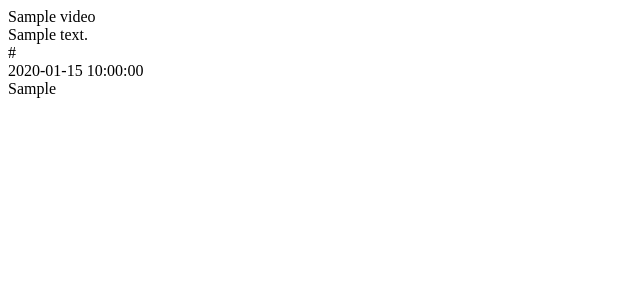
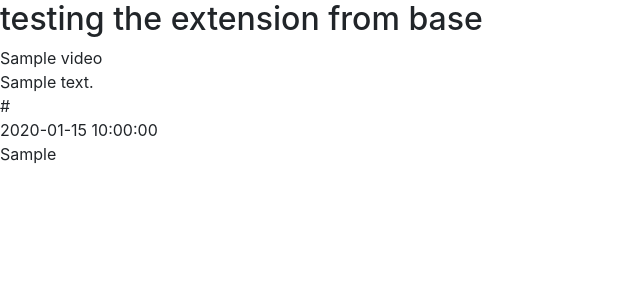
Before and after one commit to Rexayo/mograph.gallery, a Flask app: page / in a window 1280 px wide. Shown: the top 300 px of the page, without its empty margins (0-640 px from the left). Run offline with Flask 2, Linux system fonts and the light colour scheme; a database or web service that is not in the repository returns one stand-in record (values such as "Sample title"); some libraries are stand-ins or nearby versions.

Commit message:
Created base template

```diff
--- /dev/null
+++ b/templates/base.html
@@ -0,0 +1,28 @@
+<!DOCTYPE html>
+<html lang="en">
+<head>
+    <meta name="description"
+        content="Discover, curate and be inspired by Motion Graphic Design work from across the web" />
+    <meta name="keywords"
+        content="Motion, Illustration, Animation, VFX, Visual Effects, Design, Character Animation, Simulation, 3D, Broadcast Design, Branding" />
+    <meta name="author" content="Rex Abba-Abba" />
+    <meta charset="UTF-8" />
+    <meta name="viewport" content="width=device-width, initial-scale=1.0" />
+    <meta http-equiv="X-UA-Compatible" content="ie=edge" />
+    <!--font awesome-->
+    <link href="https://stackpath.bootstrapcdn.com/font-awesome/4.7.0/css/font-awesome.min.css" rel="stylesheet"
+        integrity="sha384-wvfXpqpZZVQGK6TAh5PVlGOfQNHSoD2xbE+QkPxCAFlNEevoEH3Sl0sibVcOQVnN" crossorigin="anonymous" />
+    <!--bootstrap-->
+    <link rel="stylesheet" href="https://stackpath.bootstrapcdn.com/bootstrap/4.5.2/css/bootstrap.min.css" />
+    <link rel="stylesheet" href="assets/css/style.css" type="text/css" />
+    <script src="https://ajax.googleapis.com/ajax/libs/jquery/3.4.1/jquery.min.js"></script>
+    <script src="https://stackpath.bootstrapcdn.com/bootstrap/4.5.2/js/bootstrap.min.js"></script>
+    <title>mograph.gallery</title>
+</head>
+<body>
+    {% block content %}
+
+    {% endblock %}
+
+</body>
+</html>
--- a/templates/videos.html
+++ b/templates/videos.html
@@ -1,11 +1,7 @@
-<!DOCTYPE html>
-<html lang="en">
-<head>
-    <meta charset="UTF-8">
-    <meta name="viewport" content="width=device-width, initial-scale=1.0">
-    <title>mograph.gallery</title>
-</head>
-<body>
+{% extends "base.html" %}
+{% block content %}
+
+    <h2> testing the extension from base</h2>
     {% for video in videos%}
     {{video.video_name}}<br>
     {{video.video_description}}<br>
@@ -13,5 +9,5 @@
     {{video.created_by}}<br>
     {{video.sound_by}}<br>
     {% endfor %}
-</body>
-</html>
+
+{% endblock %}
```
